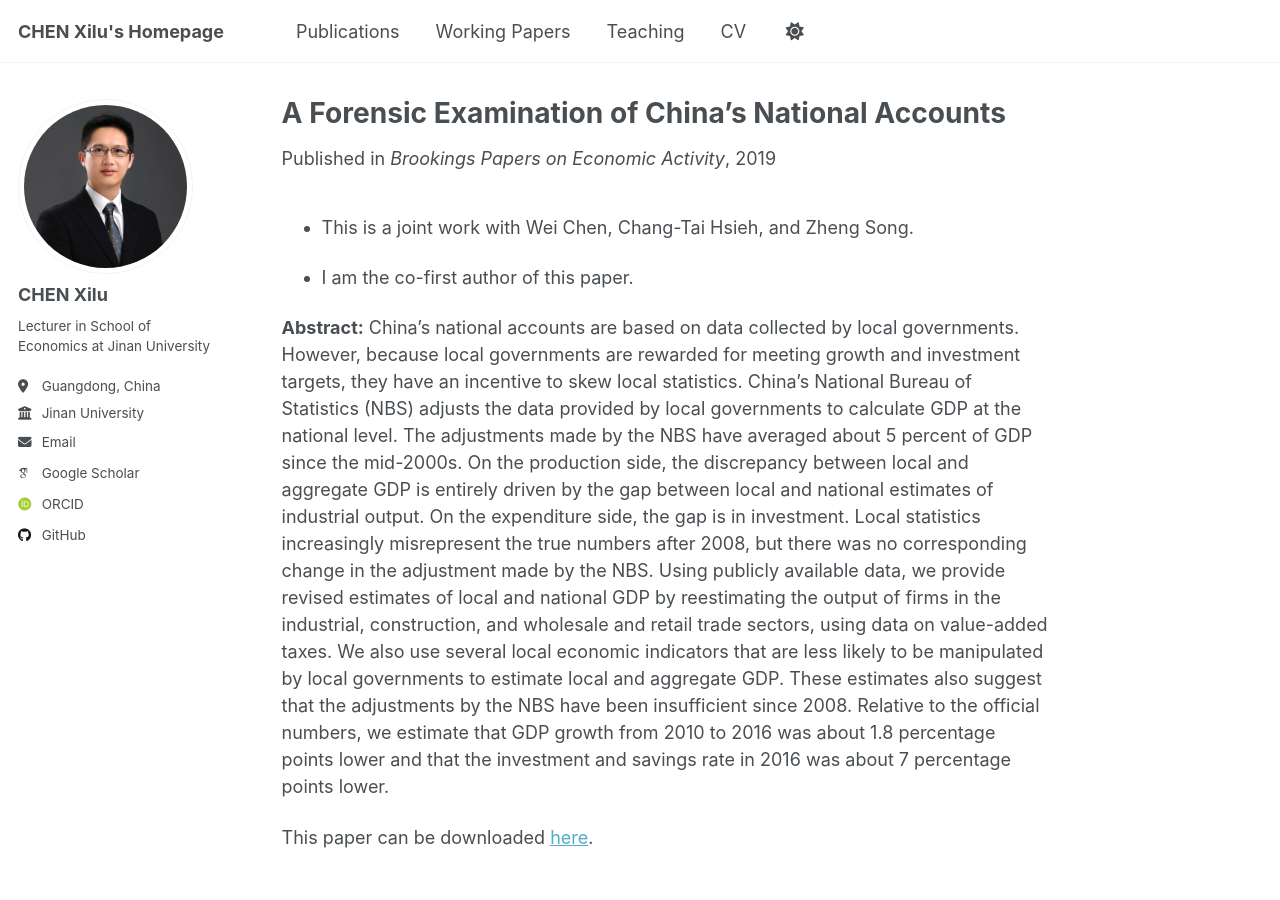
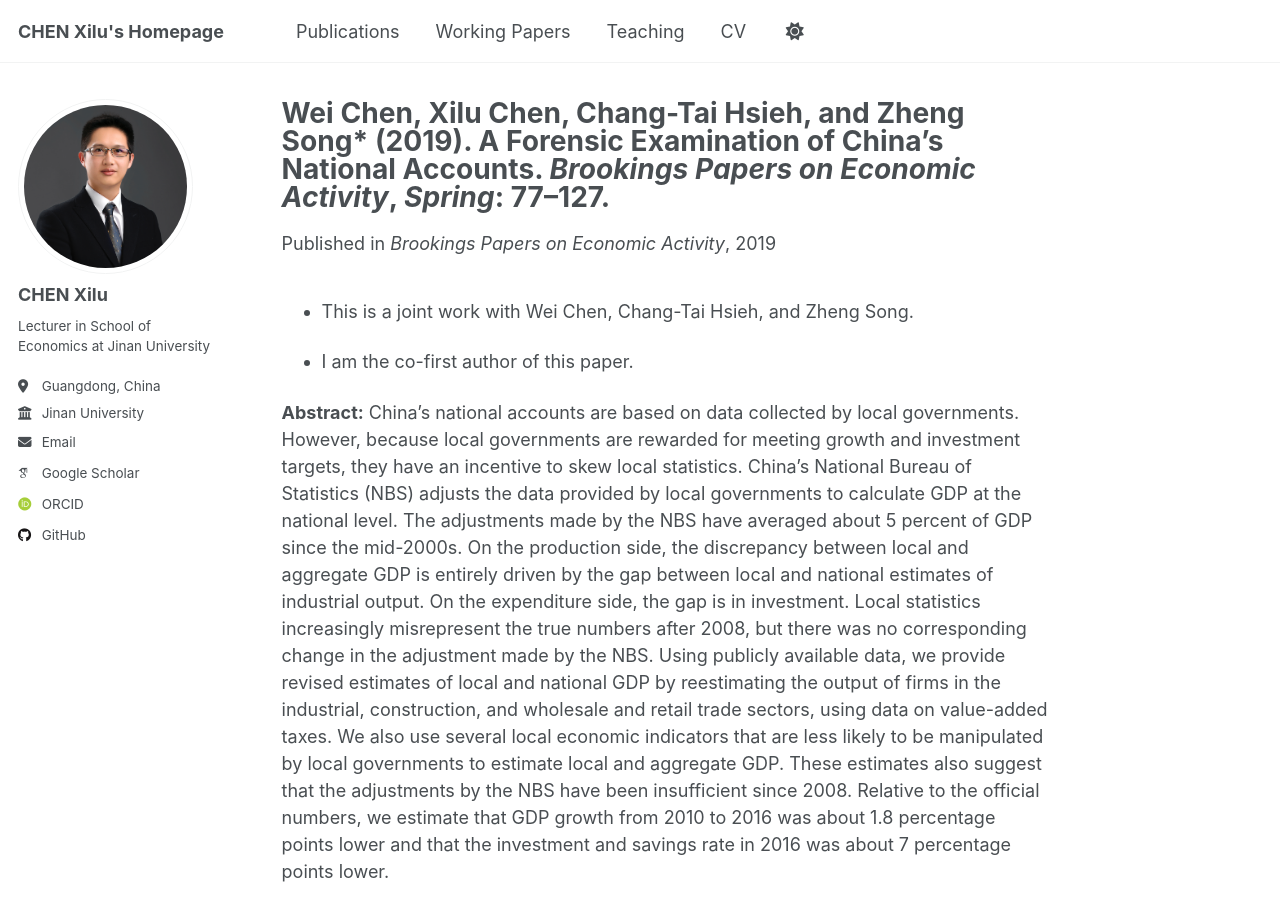
Before and after one commit to Xilu-CHEN/xilu-chen.github.io, a Jekyll site: the page built from _publications/BPEA2019.md, in a window 1280 px wide and 900 px high. Built offline with Jekyll 4.4.1, drawn with Linux system fonts in a browser that asks for light colours; some web fonts are replaced; a script that is not in the unit is left out.

Commit message:
Update title and abstract in BPEA2019 publication

```diff
--- a/_publications/BPEA2019.md
+++ b/_publications/BPEA2019.md
@@ -1,5 +1,5 @@
 ---
-title: "A Forensic Examination of China’s National Accounts"
+title: "Wei Chen, **Xilu Chen**, Chang-Tai Hsieh, and Zheng Song* (2019). A Forensic Examination of China’s National Accounts. *Brookings Papers on Economic Activity*, *Spring*: 77–127."
 collection: publications
 category: manuscripts
 permalink: /publication/BPEA2019
```
